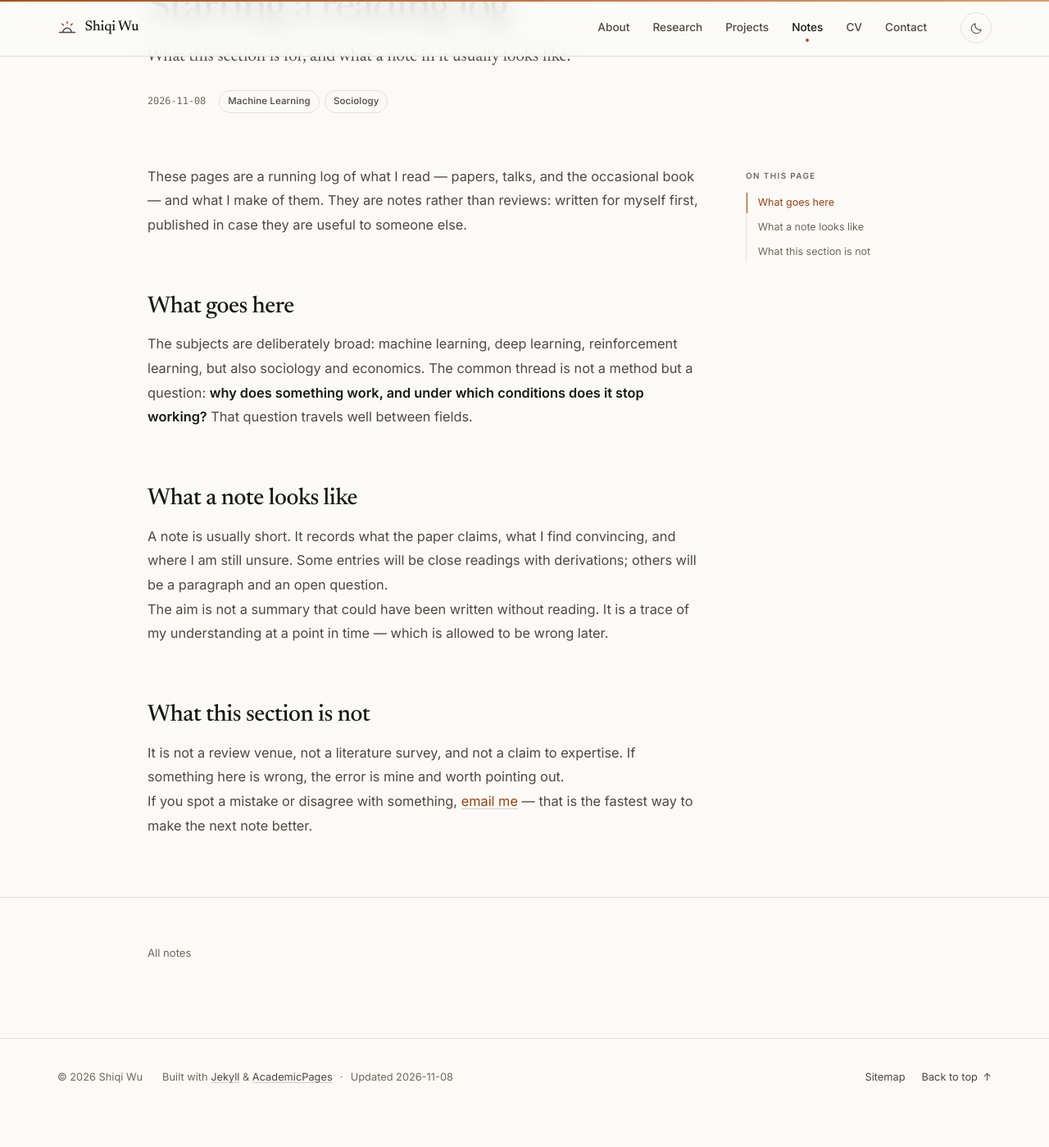
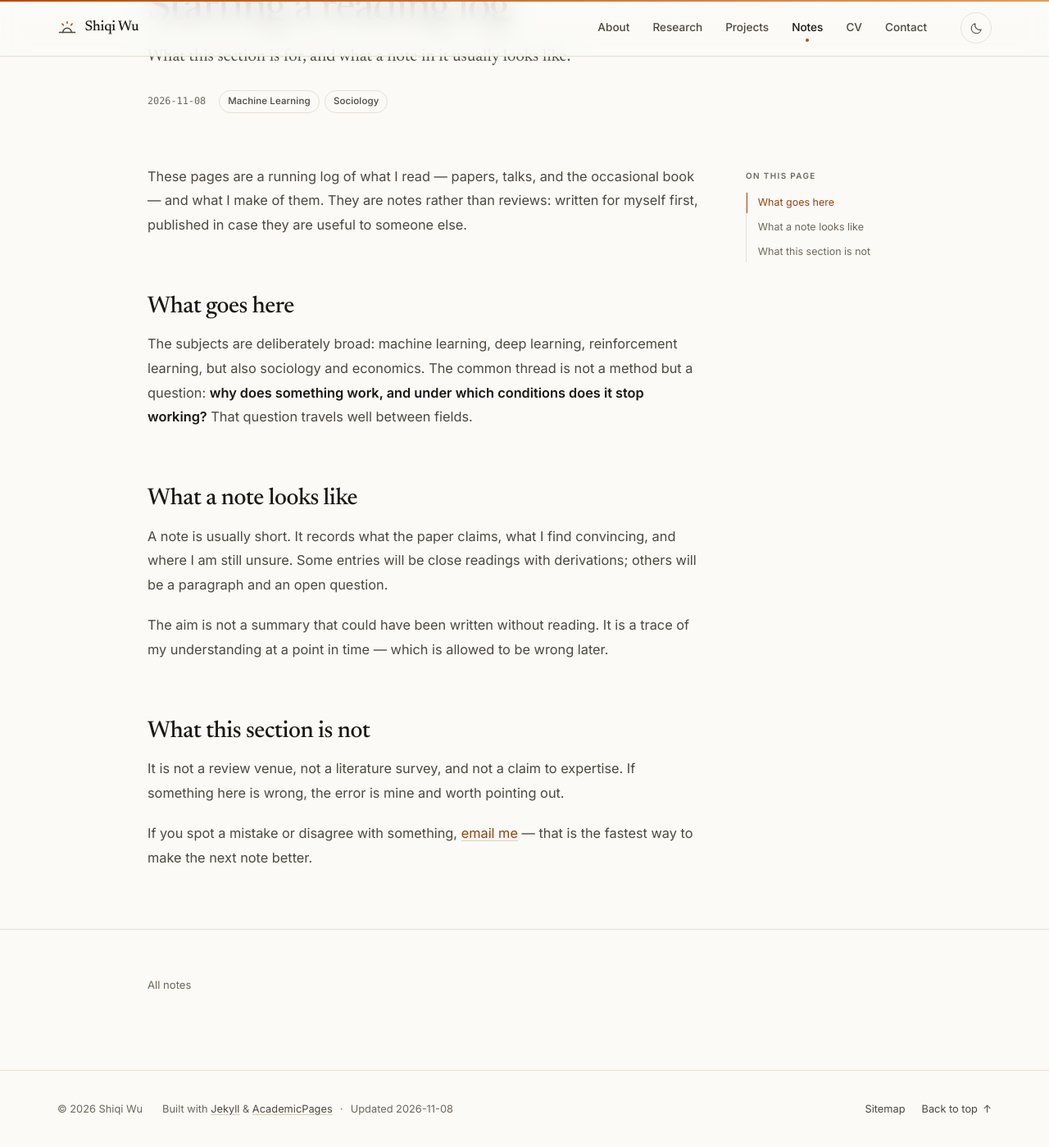
Before and after one commit to Sunrise-57/Sunrise-57.github.io, a Jekyll site: the page built from _notes/starting-a-reading-log.md, in a window 1280 px wide and 1400 px high, scrolled down 177 px. Shown: the whole window at 82% size. Built offline with Jekyll 4.4.1, drawn with Linux system fonts in a browser that asks for light colours; before the commit the page ends 1538 px from its top, so only the background shows below that.

Commit message:
Fix paragraph spacing in note prose

```diff
--- a/assets/css/site.css
+++ b/assets/css/site.css
@@ -1433,7 +1433,6 @@ html.reveal-ready [data-reveal].is-visible {
   color: var(--ink-soft);
 }
 .prose > * + * { margin-top: 1.2em; }
-.prose p { margin: 0; }
 .prose h2,
 .prose h3,
 .prose h4 {
```
